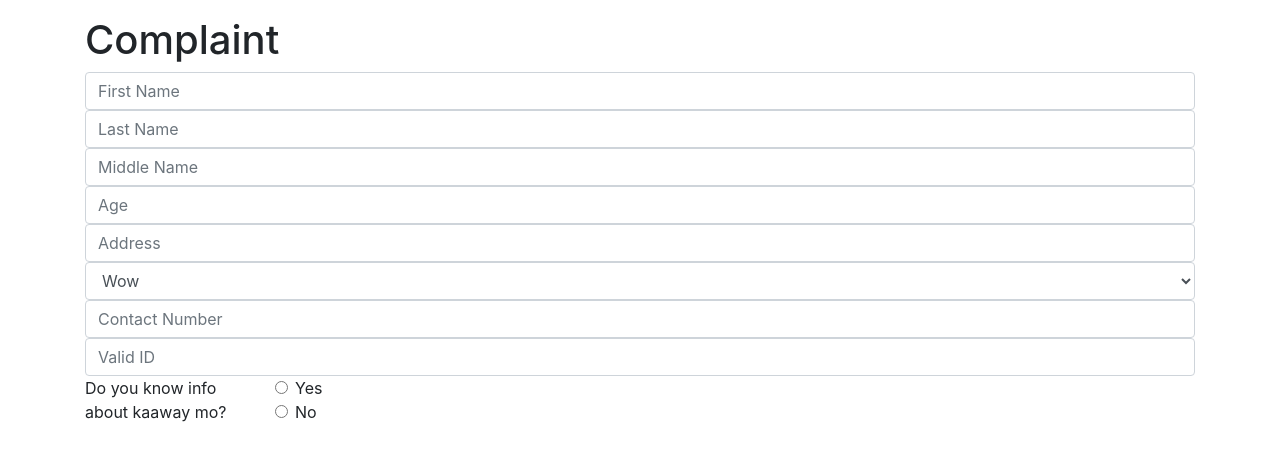
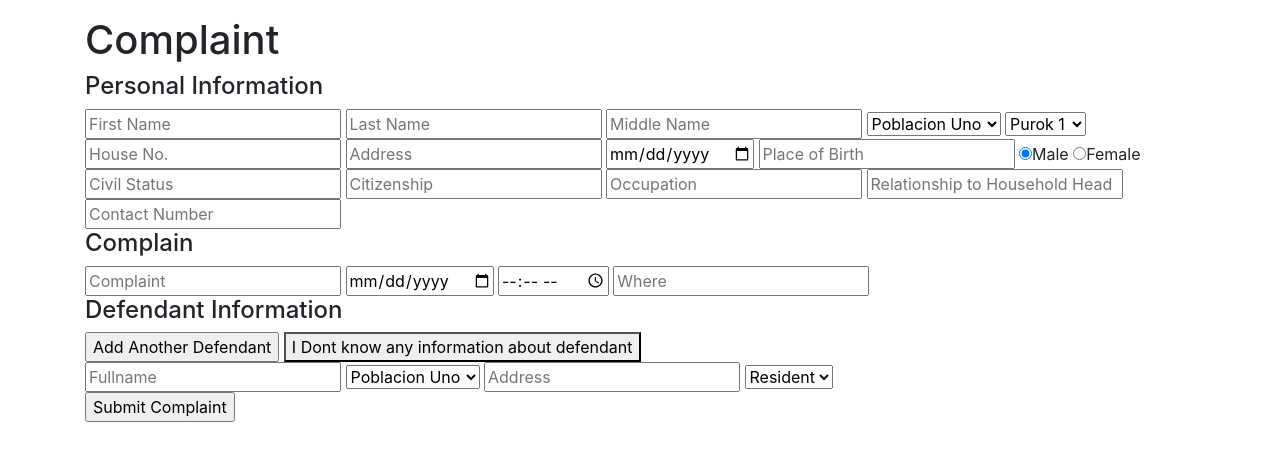
Before and after one commit to log1n12/grievancewebsite, a PHP site: page /service-complaint.page.php in a window 1280 px wide. Shown: the part 104-565 px from the top of the page. Run offline with PHP 8.4, Linux system fonts and the light colour scheme; some libraries are stand-ins or nearby versions.

Commit message:
Complaint Page Semi Completed

```diff
--- a/src/php/service-complaint.page.php
+++ b/src/php/service-complaint.page.php
@@ -1,24 +1,92 @@
 <?php
 session_start();
 require_once 'database/config.php';
+$message = "";
 
 if (isset($_POST['submitComplaint'])) {
-    $complainantFirstName = $_POST['complainantFirstName'];
-    $complainantLastName = $_POST['complainantLastName'];
-    $complainantMiddleName = $_POST['complainantMiddleName'];
-    $complainantFullName = $complainantFirstName . " " . $complainantMiddleName . " " . $complainantLastName;
+    $compFname = $_POST["compFname"];
+    $compLname = $_POST["compLname"];
+    $compMname = $_POST["compMname"];
+    $compBrgy = $_POST["compBrgy"];
+    $compPurok = $_POST["compPurok"];
+    $compHouseNo = $_POST["compHouseNo"];
+    $compAddress = $_POST["compAddress"];
+    $compBday = $_POST["compBday"];
+    $compBplace = $_POST["compBplace"];
+    $compGender = $_POST["compGender"];
+    $compCivStatus = $_POST["compCivStatus"];
+    $compCitizenship = $_POST["compCitizenship"];
+    $compOccup = $_POST["compOccup"];
+    $compRelToHead = $_POST["compRelToHead"];
+    $compNumber = $_POST["compNumber"];
 
-    $complainantAge = $_POST['complainantAge'];
-    $complainantAddress = $_POST['complainantAddress'];
-    $complainantBarangay = $_POST['complainantBarangay'];
-    $complainantConNumber = $_POST['complainantConNumber'];
-    $complainantValidId = $_POST['complainantValidId'];
 
-    $suspectPosition = $_POST['suspectPosition'];
-    $suspectName = $_POST['suspectName'];
-    $complainantComplaint = $_POST['complainantComplaint'];
-    $suspectAddress = $_POST['suspectAddress'];
+    date_default_timezone_set("Asia/Manila");
+    $complaintTime = date("hisa");
+    $complaintDate = date("Ymd");
+    $complainRefNumber = $complaintDate . "" . $complaintTime;
 
+    $defFullName = $_POST["defFullname"];
+    $defBrgy = $_POST["defBrgy"];
+    $defAddress = $_POST["defAddress"];
+    $defIdentity = $_POST["defIdentity"];
+
+    $compRBIid = "";
+    $compComplaint = $_POST["compComplaint"];
+    $compDate = $_POST["compDate"];
+    $compTime = $_POST["compTime"];
+    $compWhere = $_POST["compWhere"];
+
+    //CHECK IF USER IS EXISTING
+
+    $checkCompQuery = "SELECT * FROM rbi WHERE first_name = :fname AND middle_name = :mname AND last_name = :lname AND house_no = :houseno AND brgy = :brgy AND purok = :purok";
+    $checkCompStmt = $con->prepare($checkCompQuery);
+    $checkCompStmt->execute([
+        'fname' => $compFname,
+        'mname' => $compMname,
+        'lname' => $compLname,
+        'houseno' => $compHouseNo,
+        'brgy' => $compBrgy,
+        'purok' => $compPurok
+    ]);
+    $countComp = $checkCompStmt->rowCount();
+    $getCompQuery = "SELECT * FROM rbi WHERE first_name = '$compFname' AND middle_name = '$compMname' AND last_name = '$compLname' AND house_no = '$compHouseNo' AND brgy = '$compBrgy' AND purok = '$compPurok'";
+    if ($countComp > 0) {
+        foreach ($defFullName as $key => $value) {
+            $addToDef = "INSERT INTO defendant (case_ref_no, full_name, def_address, barangay, position) VALUES ('$complainRefNumber', '$value', '$defAddress[$key]', '$defBrgy[$key]', '$defIdentity[$key]')";
+            $con->exec($addToDef);
+        }
+
+        //GET THE ID IN RBI TABLE OF COMPLAINANT
+        $getCompId = $con->query($getCompQuery);
+        foreach ($getCompId as $row) {
+            $compRBIid = $row['id'];
+        }
+
+        //INSERT THE COMPLAINT TO COMPLAINT_CASE TABLE
+        $addToComp = "INSERT INTO complaint_case (case_ref_no, comp_rbi_no, complaint, incident_date, incident_time, incident_place) VALUES ('$complainRefNumber','$compRBIid','$compComplaint','$compDate','$compTime','$compWhere')";
+        $con->exec($addToComp);
+    } else {
+        //INSERT DATA TO RBI TABLE
+        $addToRBI = "INSERT INTO rbi (first_name, middle_name, last_name,  brgy, purok, house_no, comp_address, birth_date, birth_place, gender, civil_status, citizenship, occupation, relationship, contact_no) VALUES ('$compFname','$compMname','$compLname','$compBrgy','$compPurok','$compHouseNo','$compAddress','$compBday','$compBplace','$compGender','$compCivStatus','$compCitizenship','$compOccup','$compRelToHead','$compNumber')";
+        $con->exec($addToRBI);
+
+        foreach ($defFullName as $key => $value) {
+            $addToDef = "INSERT INTO defendant (case_ref_no, full_name, def_address, barangay, position) VALUES ('$complainRefNumber', '$value', '$defAddress[$key]', '$defBrgy[$key]', '$defIdentity[$key]')";
+            $con->exec($addToDef);
+        }
+
+        //GET THE CONTACT NUMBER OF HOUSEHOLD HEAD AND MESSAGE
+
+        //GET THE ID IN RBI TABLE OF COMPLAINANT
+        $getCompId = $con->query($getCompQuery);
+        foreach ($getCompId as $row) {
+            $compRBIid = $row['id'];
+        }
+        //INSERT THE COMPLAINT TO COMPLAINT_CASE TABLE
+        $addToComp = "INSERT INTO complaint_case (case_ref_no, comp_rbi_no, complaint, incident_date, incident_time, incident_place) VALUES ('$complainRefNumber','$compRBIid','$compComplaint','$compDate','$compTime','$compWhere')";
+        $con->exec($addToComp);
+    }
 }
 ?>
 
@@ -30,11 +98,9 @@ if (isset($_POST['submitComplaint'])) {
     <meta http-equiv="X-UA-Compatible" content="IE=edge">
     <meta name="viewport" content="width=device-width, initial-scale=1.0">
 
-    <link rel="stylesheet" href="https://stackpath.bootstrapcdn.com/bootstrap/4.3.1/css/bootstrap.min.css"
-        integrity="sha384-ggOyR0iXCbMQv3Xipma34MD+dH/1fQ784/j6cY/iJTQUOhcWr7x9JvoRxT2MZw1T" crossorigin="anonymous">
+    <link rel="stylesheet" href="https://stackpath.bootstrapcdn.com/bootstrap/4.3.1/css/bootstrap.min.css" integrity="sha384-ggOyR0iXCbMQv3Xipma34MD+dH/1fQ784/j6cY/iJTQUOhcWr7x9JvoRxT2MZw1T" crossorigin="anonymous">
     <link rel="stylesheet" href="https://cdnjs.cloudflare.com/ajax/libs/font-awesome/5.12.1/css/all.min.css">
-    <link rel="stylesheet" href="https://use.fontawesome.com/releases/v5.7.1/css/all.css"
-        integrity="sha384-fnmOCqbTlWIlj8LyTjo7mOUStjsKC4pOpQbqyi7RrhN7udi9RwhKkMHpvLbHG9Sr" crossorigin="anonymous">
+    <link rel="stylesheet" href="https://use.fontawesome.com/releases/v5.7.1/css/all.css" integrity="sha384-fnmOCqbTlWIlj8LyTjo7mOUStjsKC4pOpQbqyi7RrhN7udi9RwhKkMHpvLbHG9Sr" crossorigin="anonymous">
 
     <link rel="stylesheet" type="text/css" href="../css/main.style.css">
 
@@ -58,149 +124,114 @@ if (isset($_POST['submitComplaint'])) {
     <section id="form-section">
         <div class="container">
             <form method="post">
-                <input type="text" class="form-control" name="complainantFirstName" placeholder="First Name">
-                <input type="text" class="form-control" name="complainantLastName" placeholder="Last Name">
-                <input type="text" class="form-control" name="complainantMiddleName" placeholder="Middle Name">
-                <input type="text" class="form-control" name="complainantAge" placeholder="Age">
-                <input type="text" class="form-control" name="complainantAddress" placeholder="Address">
-                <select class="form-control" name="complainantBarangay">
-                    <option value="wow">Wow</option>
-                    <option value="nyaw">Nyaw</option>
-                    <option value="meow">Meow</option>
+                <!-- COMPLAINANT PERSONAL INFORMATION -->
+                <h4>Personal Information</h4>
+                <h3><?php echo $message; ?></h3>
+                <input type="text" name="compFname" placeholder="First Name" />
+                <input type="text" name="compLname" placeholder="Last Name" />
+                <input type="text" name="compMname" placeholder="Middle Name" />
+
+                <select name="compBrgy">
+                    <option value="Poblacion Uno">Poblacion Uno</option>
+                    <option value="Poblacion Dos">Poblacion Dos</option>
+                    <option value="Poblacion Tres">Poblacion Tres</option>
                 </select>
-                <input type="text" class="form-control" name="complainantConNumber" placeholder="Contact Number">
-                <input type="text" class="form-control" name="complainantValidId" placeholder="Valid ID">
+                <select name="compPurok">
+                    <option value="Purok 1">Purok 1</option>
+                    <option value="Purok 2">Purok 2</option>
+                    <option value="Purok 3">Purok 3</option>
+                </select>
+                <input type="text" name="compHouseNo" placeholder="House No." />
+                <input type="text" name="compAddress" placeholder="Address" />
+                <input type="date" name="compBday" placeholder="Birthdate" />
+                <input type="text" name="compBplace" placeholder="Place of Birth" />
+                <input type="radio" name="compGender" value="Male" checked />Male
+                <input type="radio" name="compGender" value="Female" />Female
+                <input type="text" name="compCivStatus" placeholder="Civil Status" />
+                <input type="text" name="compCitizenship" placeholder="Citizenship" />
+                <input type="text" name="compOccup" placeholder="Occupation" />
+                <input type="text" name="compRelToHead" placeholder="Relationship to Household Head" />
+                <input type="text" name="compNumber" placeholder="Contact Number" />
 
-                <fieldset class="form-group">
-                    <div class="row">
-                        <legend class="col-form-label col-sm-2 pt-0">Do you know info about kaaway mo?</legend>
-                        <div class="col-sm-10">
-                            <div class="form-check">
-                                <input class="form-check-input" type="radio" name="yesOrNo" id="gridRadios3" value="yes"
-                                    onchange="displayQuestion(this.value)">
-                                <label class="form-check-label" for="gridRadios3">
-                                    Yes
-                                </label>
-                            </div>
-                            <div class="form-check">
-                                <input class="form-check-input" type="radio" name="yesOrNo" id="gridRadios4" value="no"
-                                    onchange="displayQuestion(this.value)">
-                                <label class="form-check-label" for="gridRadios4">
-                                    No
-                                </label>
-                            </div>
+                <h4>Complain</h4>
+                <div id="compComplaint-div">
+                    <input type="text" name="compComplaint" placeholder="Complaint" />
+                    <input type="date" name="compDate" placeholder="Date" />
+                    <input type="time" name="compTime" placeholder="Time" />
+                    <input type="text" name="compWhere" placeholder="Where" />
+                </div>
+                <h4>Defendant Information</h4>
+                <div id="defInfo-div">
+                    <div id="defInfo1-div">
+                        <input type="button" name="addDefendant" value="Add Another Defendant" id="addDef" />
+                        <button type="button" name="noDefInfo" value="defPic" id="noDefInfo" onclick="switchDiv(this.value)"> I Dont know any information about defendant </button>
+                        <div>
+                            <input type="text" name="defFullname[]" placeholder="Fullname" />
+                            <select name="defBrgy[]">
+                                <option value="Poblacion Uno">Poblacion Uno</option>
+                                <option value="Poblacion Dos">Poblacion Dos</option>
+                                <option value="Poblacion Tres">Poblacion Tres</option>
+                            </select>
+                            <input type="text" name="defAddress[]" placeholder="Address" />
+                            <select name="defIdentity[]">
+                                <option value="Resident">Resident</option>
+                                <option value="Official">Official</option>
+                            </select>
                         </div>
+
+
                     </div>
-                </fieldset>
-
-                <div id="noQuestion" style="display:none;">
-                    <fieldset class="form-group">
-                        <div class="row">
-                            <legend class="col-form-label col-sm-2 pt-0">Do you have picture of your kaaway mo?</legend>
-                            <div class="col-sm-10">
-                                <div class="form-check">
-                                    <input class="form-check-input" type="radio" name="yesOrNo1" id="gridRadios31"
-                                        value="yes" onchange="displayQuestion1(this.value)">
-                                    <label class="form-check-label" for="gridRadios31">
-                                        Yes
-                                    </label>
-                                </div>
-                                <div class="form-check">
-                                    <input class="form-check-input" type="radio" name="yesOrNo1" id="gridRadios41"
-                                        value="no" onchange="displayQuestion1(this.value)">
-                                    <label class="form-check-label" for="gridRadios41">
-                                        No
-                                    </label>
-                                </div>
-                            </div>
-                        </div>
-                    </fieldset>
-
-                    <div id="yesQuestion1" style="display: none;">
-                        Enter picture
-                        <button type="submit" class="btn btn-primary" name="submitComplaint">Submit</button>
-                    </div>
-                    <div id="noQuestion1" style="display: none;">
-                        You should go to your barangay
-                    </div>
+                    <input type="submit" name="submitComplaint" value="Submit Complaint" />
                 </div>
 
+                <div id="defPic-div" style="display: none;">
+                    Enter Picture
+                    <button type="button" name="noDefPicture" value="defInfo" id="noDefPicture" onclick="switchDiv(this.value)"> Back </button>
 
-                <div id="yesQuestion" style="display:none;">
-                    <fieldset class="form-group">
-                        <div class="row">
-                            <legend class="col-form-label col-sm-2 pt-0">Radios</legend>
-                            <div class="col-sm-10">
-                                <div class="form-check">
-                                    <input class="form-check-input" type="radio" name="suspectPosition" id="gridRadios1"
-                                        value="resident">
-                                    <label class="form-check-label" for="gridRadios1">
-                                        Resident
-                                    </label>
-                                </div>
-                                <div class="form-check">
-                                    <input class="form-check-input" type="radio" name="suspectPosition" id="gridRadios2"
-                                        value="official">
-                                    <label class="form-check-label" for="gridRadios2">
-                                        Official
-                                    </label>
-                                </div>
-                            </div>
-                        </div>
-                    </fieldset>
-                    <input type="text" class="form-control" name="suspectName"
-                        placeholder="Who who you complaint complaint huh?">
-                    <input type="text" class="form-control" name="complainantComplaint"
-                        placeholder="What you complaint complaint about?">
-                    <input type="text" class="form-control" name="suspectAddress"
-                        placeholder="Address of you complaint complaint huh?">
-                    <button type="submit" class="btn btn-primary" name="submitComplaint">Submit</button>
                 </div>
-
-
 
             </form>
         </div>
     </section>
 
-    <script src="https://code.jquery.com/jquery-3.3.1.slim.min.js"
-        integrity="sha384-q8i/X+965DzO0rT7abK41JStQIAqVgRVzpbzo5smXKp4YfRvH+8abtTE1Pi6jizo" crossorigin="anonymous">
-        </script>
-    <script src="https://cdnjs.cloudflare.com/ajax/libs/popper.js/1.14.7/umd/popper.min.js"
-        integrity="sha384-UO2eT0CpHqdSJQ6hJty5KVphtPhzWj9WO1clHTMGa3JDZwrnQq4sF86dIHNDz0W1" crossorigin="anonymous">
-        </script>
-    <script src="https://stackpath.bootstrapcdn.com/bootstrap/4.3.1/js/bootstrap.min.js"
-        integrity="sha384-JjSmVgyd0p3pXB1rRibZUAYoIIy6OrQ6VrjIEaFf/nJGzIxFDsf4x0xIM+B07jRM" crossorigin="anonymous">
-        </script>
+    <script src="https://code.jquery.com/jquery-3.3.1.slim.min.js" integrity="sha384-q8i/X+965DzO0rT7abK41JStQIAqVgRVzpbzo5smXKp4YfRvH+8abtTE1Pi6jizo" crossorigin="anonymous">
+    </script>
+    <script src="https://cdnjs.cloudflare.com/ajax/libs/popper.js/1.14.7/umd/popper.min.js" integrity="sha384-UO2eT0CpHqdSJQ6hJty5KVphtPhzWj9WO1clHTMGa3JDZwrnQq4sF86dIHNDz0W1" crossorigin="anonymous">
+    </script>
+    <script src="https://stackpath.bootstrapcdn.com/bootstrap/4.3.1/js/bootstrap.min.js" integrity="sha384-JjSmVgyd0p3pXB1rRibZUAYoIIy6OrQ6VrjIEaFf/nJGzIxFDsf4x0xIM+B07jRM" crossorigin="anonymous">
+    </script>
 
-    <script>
-        function displayQuestion(answer) {
+    <script type="text/javascript">
+        $(document).ready(function() {
+            var divAnotherDef = '<div> <input type="text" name ="defFullname[]" placeholder="Fullname" /><select name="defBrgy[]"><option value = "Poblacion Uno" > Poblacion Uno </option> <option value = "Poblacion Dos" > Poblacion Dos </option> <option value = "Poblacion Tres" > Poblacion Tres </option> </select> <input type = "text" name = "defAddress[]"placeholder = "Address" / ><select name="defIdentity[]"> <option value = "Resident" > Resident </option> <option value = "Official" > Official </option> </select> <input type="button" name="removeDefendant" value="X" id="removeDef" / > ';
 
-            document.getElementById(answer + 'Question').style.display = "block";
+            var x = 1;
+            var max = 4;
 
-            if (answer == "yes") { // hide the div that is not selected
+            $("#addDef").click(function() {
+                if (x <= max) {
+                    $("#defInfo1-div").append(divAnotherDef);
+                    x++;
+                }
+            });
 
-                document.getElementById('noQuestion').style.display = "none";
+            $("#defInfo1-div").on('click', '#removeDef', function() {
+                $(this).closest('div').remove();
+                x--;
+            });
+        });
 
-            } else if (answer == "no") {
+        function switchDiv(divi) {
 
-                document.getElementById('yesQuestion').style.display = "none";
+            document.getElementById(divi + '-div').style.display = "block";
 
-            }
+            if (divi == "defPic") { // hide the div that is not selected
 
-        }
+                document.getElementById('defInfo-div').style.display = "none";
 
-        function displayQuestion1(answer) {
+            } else if (divi == "defInfo") {
 
-            document.getElementById(answer + 'Question1').style.display = "block";
-
-            if (answer == "yes") { // hide the div that is not selected
-
-                document.getElementById('noQuestion1').style.display = "none";
-
-            } else if (answer == "no") {
-
-                document.getElementById('yesQuestion1').style.display = "none";
+                document.getElementById('defPic-div').style.display = "none";
 
             }
 
```
